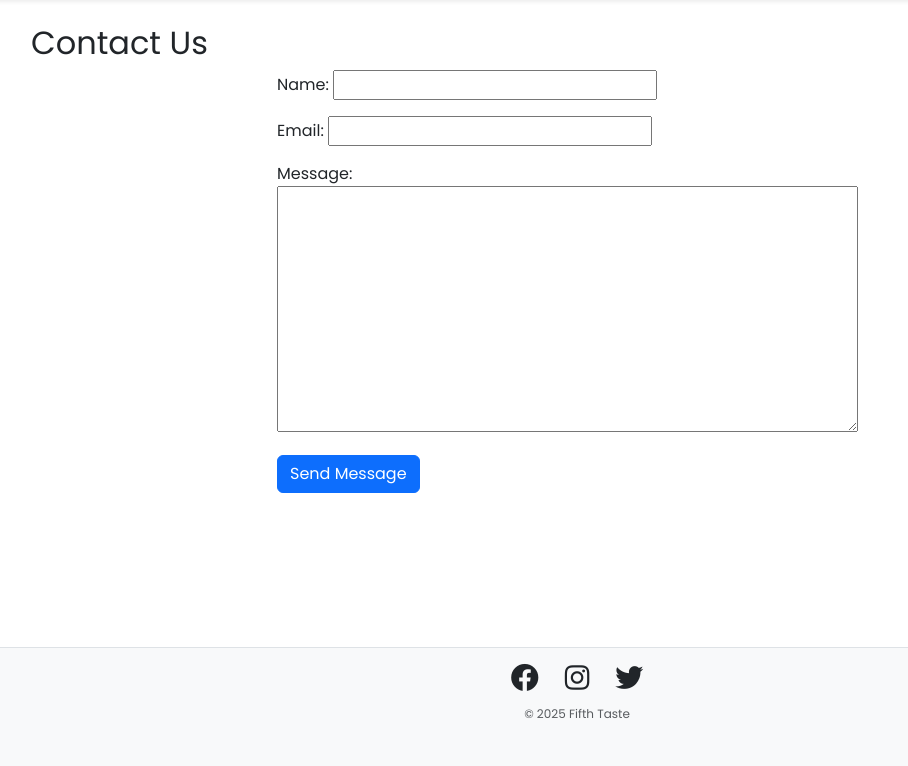
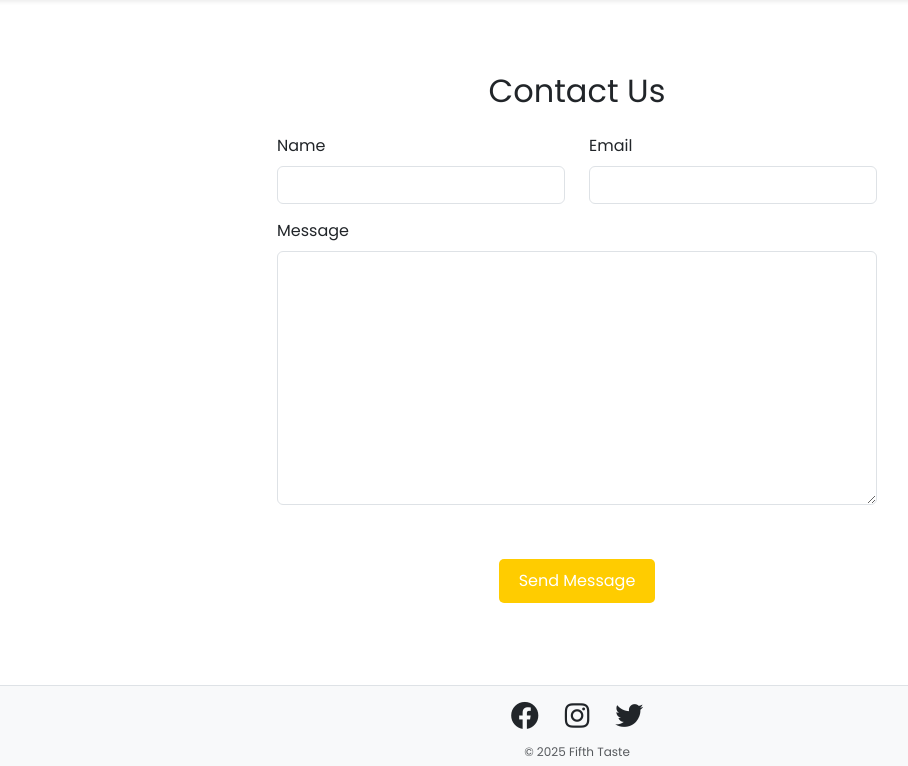
Before and after one commit to emilywade/fifth-taste, a Django app: page /contact/ in a window 1280 px wide. Shown: the part 72-838 px from the top of the page, without its empty margins (63-971 px from the left). Before the commit the page ends 791 px from the top, so only its background shows below. Run offline with Django 4.2, Linux system fonts and the light colour scheme; some libraries are stand-ins or nearby versions; some web fonts are replaced.

Commit message:
formatting contact form

```diff
--- a/contact/templates/contact/contact_form.html
+++ b/contact/templates/contact/contact_form.html
@@ -1,12 +1,36 @@
 {% extends 'base.html' %}
 
+{% load widget_tweaks %}
+
 {% block content %}
-    <div class="container">
-        <h2>Contact Us</h2>
+    <div class="container my-5">
+        <h2 class="text-center mb-4">Contact Us</h2>
+
         <form method="POST">
             {% csrf_token %}
-            {{ form.as_p }}
-            <button type="submit" class="btn btn-primary">Send Message</button>
+            <div class="row">
+                <div class="col-md-6">
+                    <div class="form-group">
+                        <label for="id_name" class="form-label">Name</label>
+                        {{ form.name|add_class:"form-control" }}
+                    </div>
+                </div>
+                <div class="col-md-6">
+                    <div class="form-group">
+                        <label for="id_email" class="form-label">Email</label>
+                        {{ form.email|add_class:"form-control" }}
+                    </div>
+                </div>
+            </div>
+
+            <div class="form-group mt-3">
+                <label for="id_message" class="form-label">Message</label>
+                {{ form.message|add_class:"form-control" }}
+            </div>
+
+            <div class="form-group text-center mt-4">
+                <button type="submit" class="btn btn-yellow">Send Message</button>
+            </div>
         </form>
     </div>
 {% endblock %}
```
